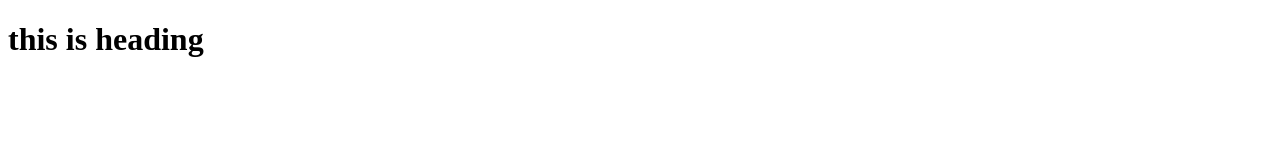
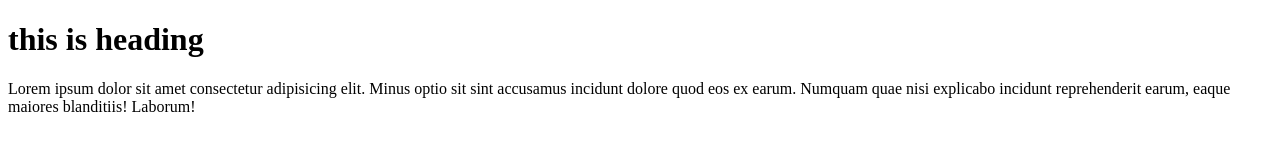
Before and after one commit to abdullahal5/my-first-github-repo, a plain HTML site: page index.html in a window 1280 px wide. Drawn offline with Linux system fonts and the light colour scheme.

Commit message:
my first commit

```diff
--- a/index.html
+++ b/index.html
@@ -7,5 +7,6 @@
 </head>
 <body>
   <h1>this is heading</h1>
+  <p>Lorem ipsum dolor sit amet consectetur adipisicing elit. Minus optio sit sint accusamus incidunt dolore quod eos ex earum. Numquam quae nisi explicabo incidunt reprehenderit earum, eaque maiores blanditiis! Laborum!</p>
 </body>
 </html>
```
